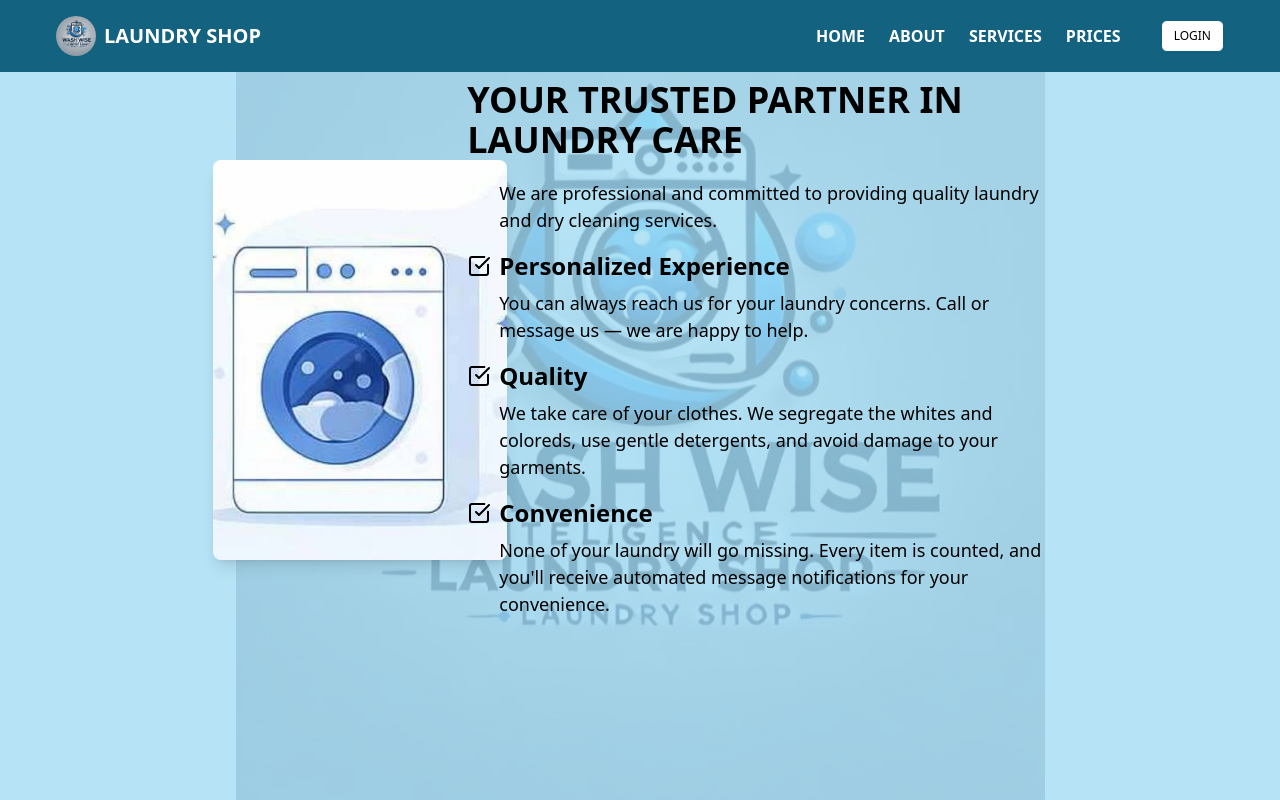
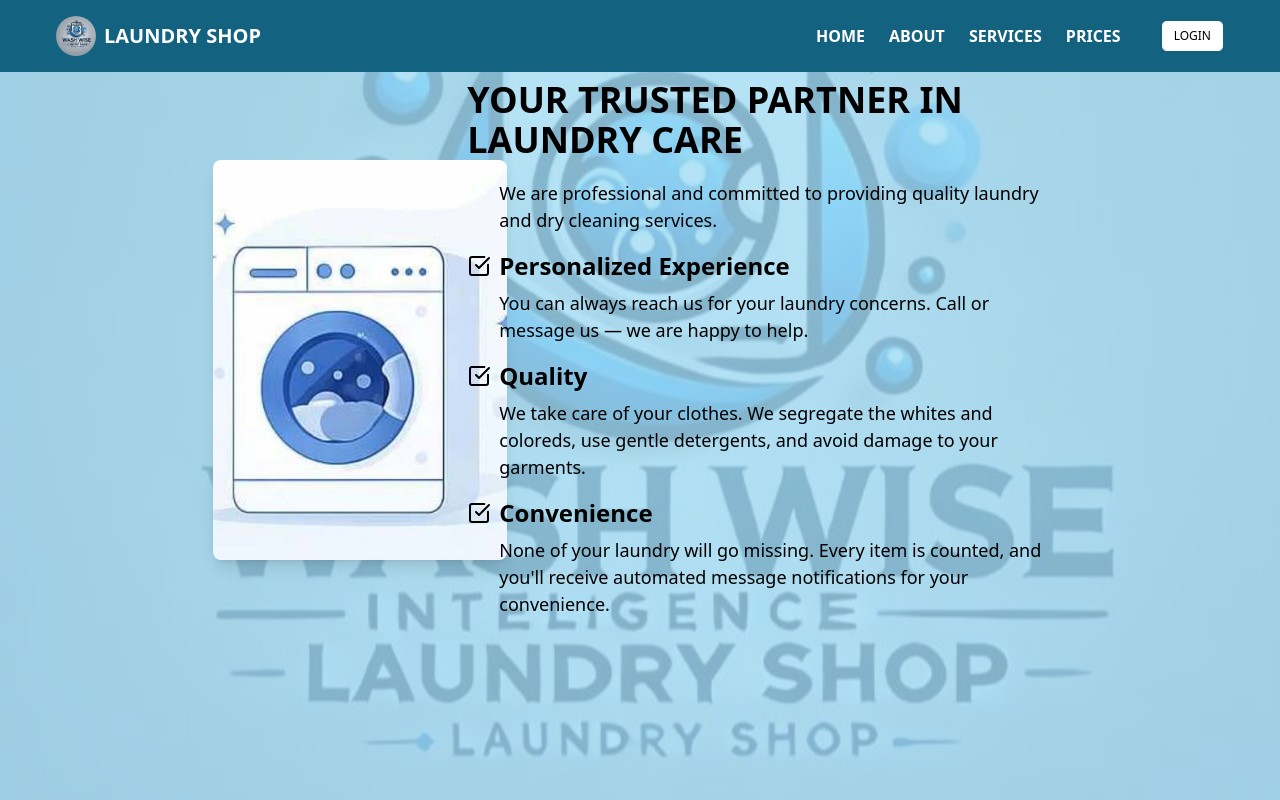
Before and after one commit to cLeAr2468/Laundry-system, a React (Vite) app in the folder laundry-ms/: page /about in a window 1280 px wide. Built offline with nearby package versions, Linux system fonts and the light colour scheme.

Commit message:
about background img

```diff
--- a/laundry-ms/src/components/layout/About.jsx
+++ b/laundry-ms/src/components/layout/About.jsx
@@ -5,14 +5,12 @@
 
         const About = () => {
             return (
-                <div className="min-h-screen bg-no-repeat bg-center"
-                    style={{
-                        backgroundImage: "url('/laundry-logo.jpg')",
-                        backgroundSize: 'contain',
-                        backgroundRepeat: 'no-repeat',
-                        backgroundPosition: 'center center'
-                    }}
-                >
+                    <div
+                        className="min-h-screen bg-cover bg-center"
+                        style={{
+                            backgroundImage: "url('./public/laundry-logo.jpg')",
+                        }}
+                    >
                     <div className="bg-[#A4DCF4] bg-opacity-80 min-h-screen pt-20">
                         <section>
                             <div className="flex flex-col md:flex-row justify-center items-center md:items-start gap-10 px-4 md:px-10">
```
